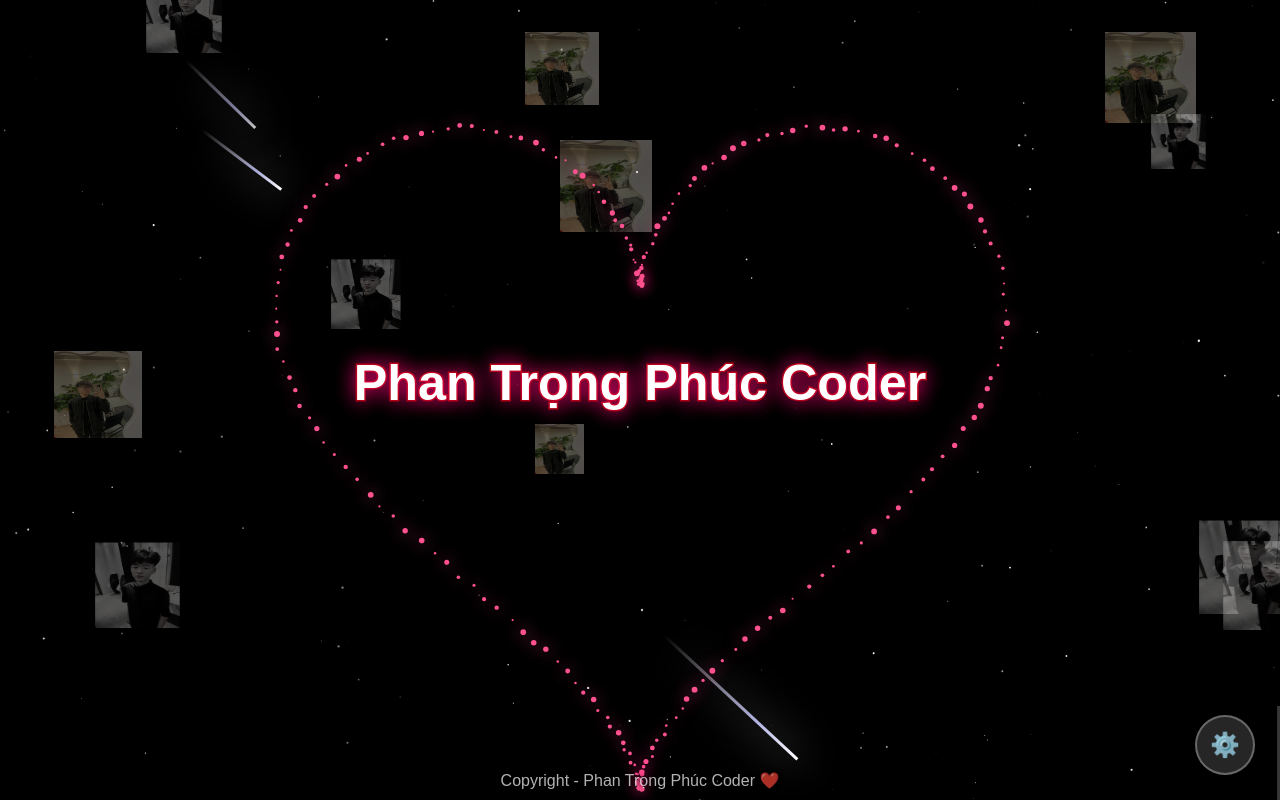
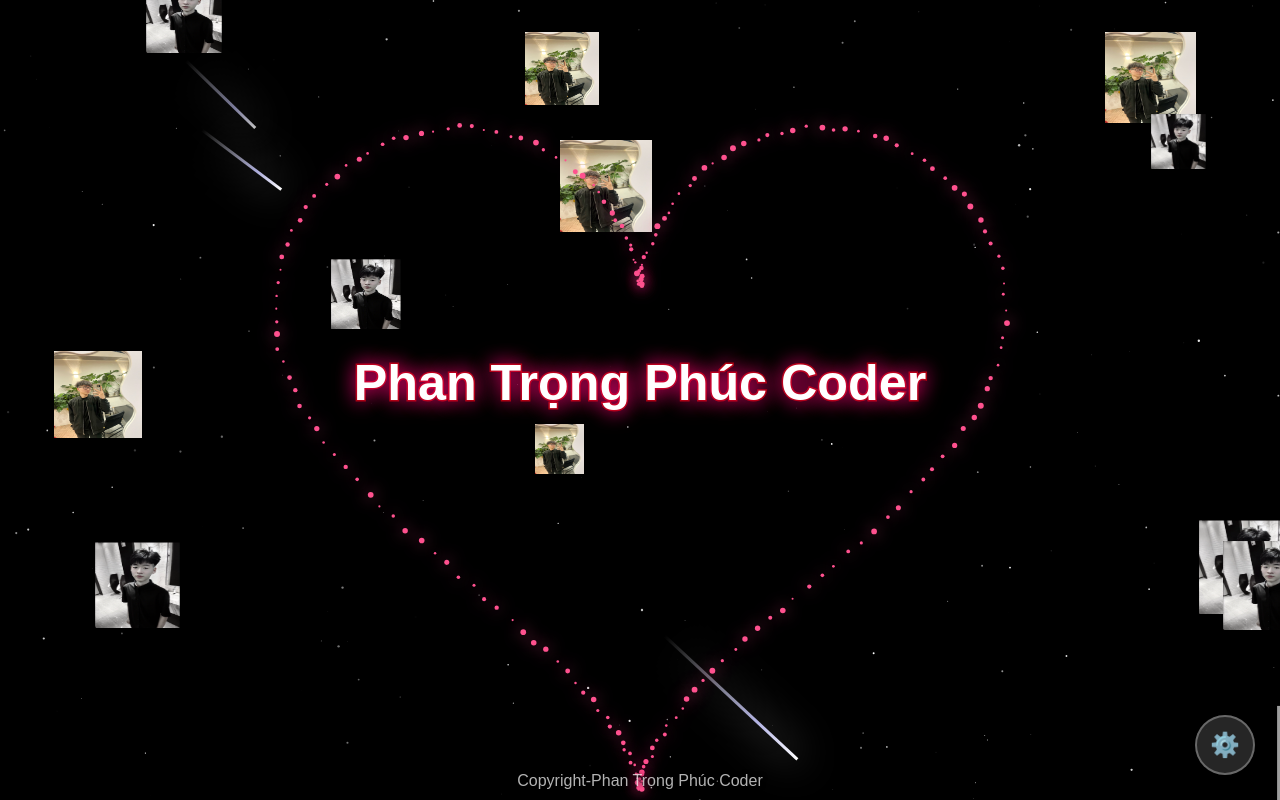
Before and after one commit to Trung-Han/LoveByPTP, a plain HTML site: page index.html in a window 1280 px wide. Drawn offline with Linux system fonts and the light colour scheme.

Commit message:
Update index.html

```diff
--- a/index.html
+++ b/index.html
@@ -3,7 +3,7 @@
 <head>
 <meta charset="UTF-8">
 <meta name="viewport" content="width=device-width, initial-scale=1.0">
-<title>Love PTP ❤️</title>
+<title>Love PTP❤️</title>
 <style>
   body {margin:0;height:100vh;background:black;overflow:hidden;}
   canvas {display:block;position:fixed;top:0;left:0;width:100%;height:100%;}
@@ -75,7 +75,7 @@
 </head>
 <body>
   <canvas id="heartCanvas"></canvas>
-  <div class="copyright" >Copyright - Phan Trọng Phúc Coder ❤️</div>
+  <div class="copyright">Copyright-Phan Trọng Phúc Coder</div>
 
   <!-- Menu -->
   <div class="menu">
@@ -106,7 +106,12 @@
 <script>
 const canvas=document.getElementById("heartCanvas");
 const ctx=canvas.getContext("2d");
-function resizeCanvas(){canvas.width=window.innerWidth;canvas.height=window.innerHeight;}
+function resizeCanvas() {
+  const ratio = window.devicePixelRatio || 1;
+  canvas.width = window.innerWidth * ratio;
+  canvas.height = window.innerHeight * ratio;
+  ctx.setTransform(ratio, 0, 0, ratio, 0, 0);
+}
 resizeCanvas();window.addEventListener("resize",resizeCanvas);
 
 // === SAO ===
@@ -128,7 +133,7 @@ createRandomImages();
 function drawBackgroundImages(){bgImages.forEach(obj=>{if(obj.img.complete){obj.x+=obj.vx;obj.y+=obj.vy;
   if(obj.x<-100)obj.x=canvas.width+50;if(obj.x>canvas.width+100)obj.x=-50;
   if(obj.y<-100)obj.y=canvas.height+50;if(obj.y>canvas.height+100)obj.y=-50;
-  const imgSize=Math.min(canvas.width,canvas.height)*obj.size;ctx.save();ctx.globalAlpha=0.35;
+  const imgSize=Math.min(canvas.width,canvas.height)*obj.size;ctx.save();ctx.globalAlpha=1.0;
   ctx.drawImage(obj.img,obj.x,obj.y,imgSize,imgSize);ctx.restore();}});}
 
 // === SAO BĂNG ===
```
